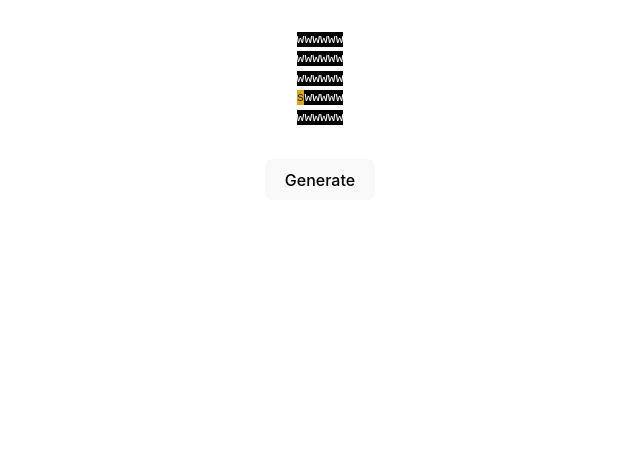
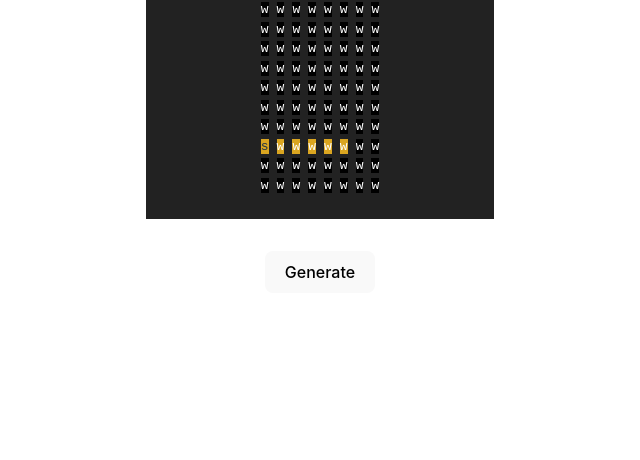
Before and after one commit to mapsandapps/roller-labyrinth-generator, a website built with Vite: page index.html in a window 1280 px wide. Shown: the part 340-800 px from the top of the page, without its empty margins (320-960 px from the left). Built offline with nearby package versions, Linux system fonts and the light colour scheme.

Commit message:
Re-draft if max distance is 0

```diff
--- a/src/generation.ts
+++ b/src/generation.ts
@@ -2,6 +2,9 @@ import { disableGenerate, drawMapWithDelay, enableGenerate } from './dom-helpers
 import { getDraftCells, getMaxDistanceInDirection, getRandomDirection } from './helpers';
 import { CellType, Map } from './types';
 import { random, times } from 'lodash';
+
+const DEFAULT_MAP_WIDTH = 8;
+const DEFAULT_MAP_HEIGHT = 12;
 
 const finish = (map: Map) => {
   enableGenerate();
@@ -9,7 +12,16 @@ const finish = (map: Map) => {
 
 const createDraftMove = (map: Map) => {
   const direction = getRandomDirection();
-  const distance = random(getMaxDistanceInDirection(map, direction))
+  const maxDistance = getMaxDistanceInDirection(map, direction);
+
+  if (maxDistance < 1) {
+    // throw this out without even bothering to draw it
+    console.warn("draft move had distance 0; redrafting")
+    createDraftMove(map)
+    return
+  }
+
+  const distance = random(1, maxDistance)
 
   const draftCells = getDraftCells(map, direction, distance)
 
@@ -55,5 +67,5 @@ const startPath = (map: Map) => {
 
 export const generateLevel = () => {
   disableGenerate();
-  createEmptyMap(6, 5);
+  createEmptyMap(DEFAULT_MAP_WIDTH, DEFAULT_MAP_HEIGHT);
 };
--- a/src/style.css
+++ b/src/style.css
@@ -64,13 +64,18 @@ button:focus-visible {
   outline: 4px auto -webkit-focus-ring-color;
 }
 
+#map {
+  background-color: #222;
+  padding: 24px 0px;
+}
+
 .row {
   margin: 0px;
 }
 
 .cell {
   border: 0px solid black;
-  margin: 0px;
+  margin: 0px 4px;
 }
 
 .cell.wall {
```
